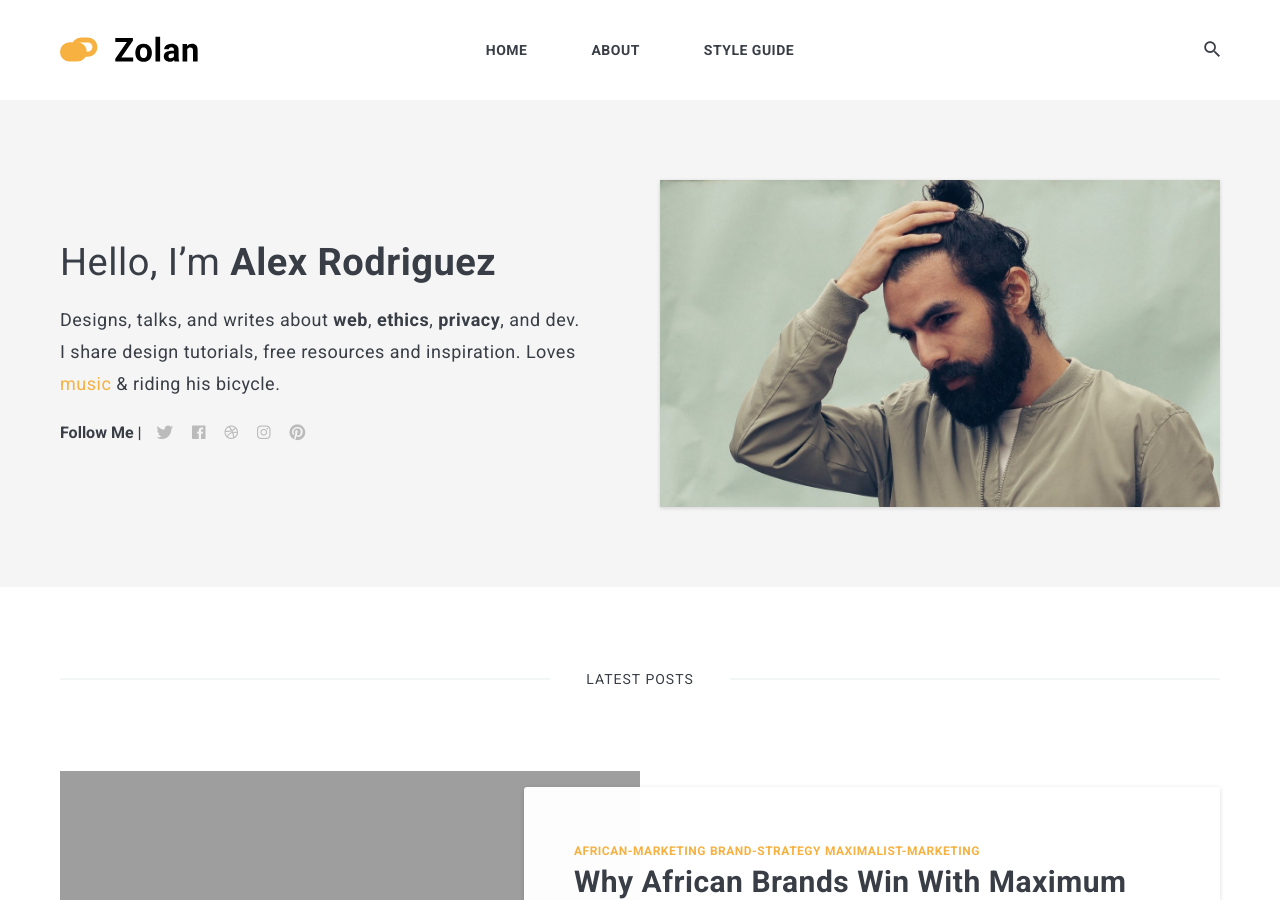
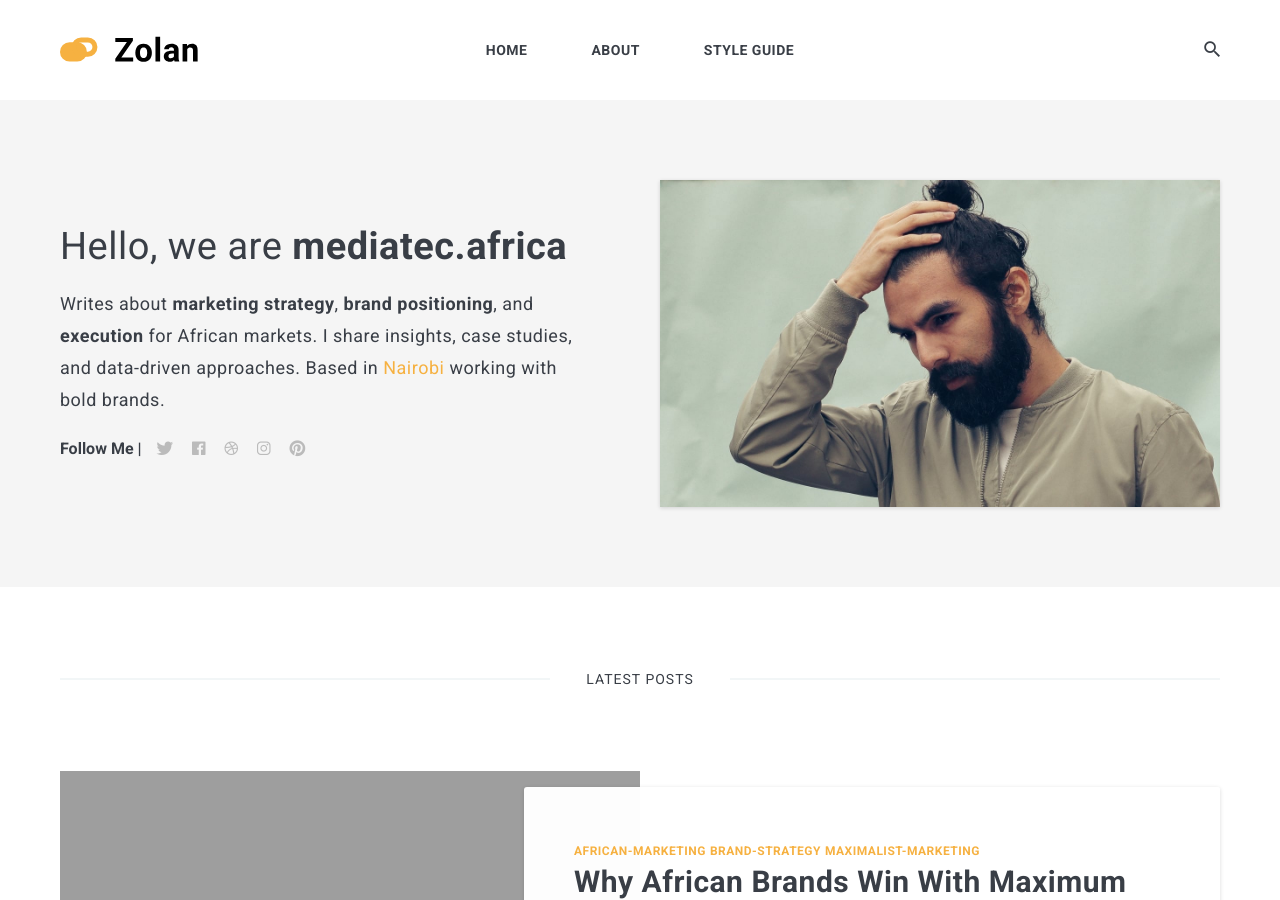
Before and after one commit to vrmshamba/mediatec-insights, a Jekyll site: the page built from index.html, in a window 1280 px wide and 900 px high. Built offline with Jekyll 4.4.1, drawn with Linux system fonts in a browser that asks for light colours; nearby versions of some CDN libraries; the list of posts is cut into pages by our own code; some of the changed text lies outside the part shown.

Commit message:
Update settings.yml

```diff
--- a/_data/settings.yml
+++ b/_data/settings.yml
@@ -1,17 +1,17 @@
 #-------------------------------
 # General Site Settings
-title: Zolan
+title: https://insights.mediatec.africa/
 logo: logo.svg # You can add own logo.
-description: Zolan is modern minimal theme for Jekyll
+description:
 
 
 #-------------------------------
 # Author Settings
 author:
-  name: Alex Rodriguez
+  name: mediatec.team
   image: 01.jpg
-  say-hello: Hello, I’m <strong>Alex Rodriguez</strong>
-  bio: Designs, talks, and writes about <strong>web</strong>, <strong>ethics</strong>, <strong>privacy</strong>, and dev. I share design tutorials, free resources and inspiration. Loves <a href="#">music</a> & riding his bicycle.
+  say-hello: Hello, we are <strong>mediatec.africa</strong>
+  bio: Writes about <strong>marketing strategy</strong>, <strong>brand positioning</strong>, and <strong>execution</strong> for African markets. I share insights, case studies, and data-driven approaches. Based in <a href="https://mediatec.africa">Nairobi</a> working with bold brands.
 
 
 #-------------------------------
```
